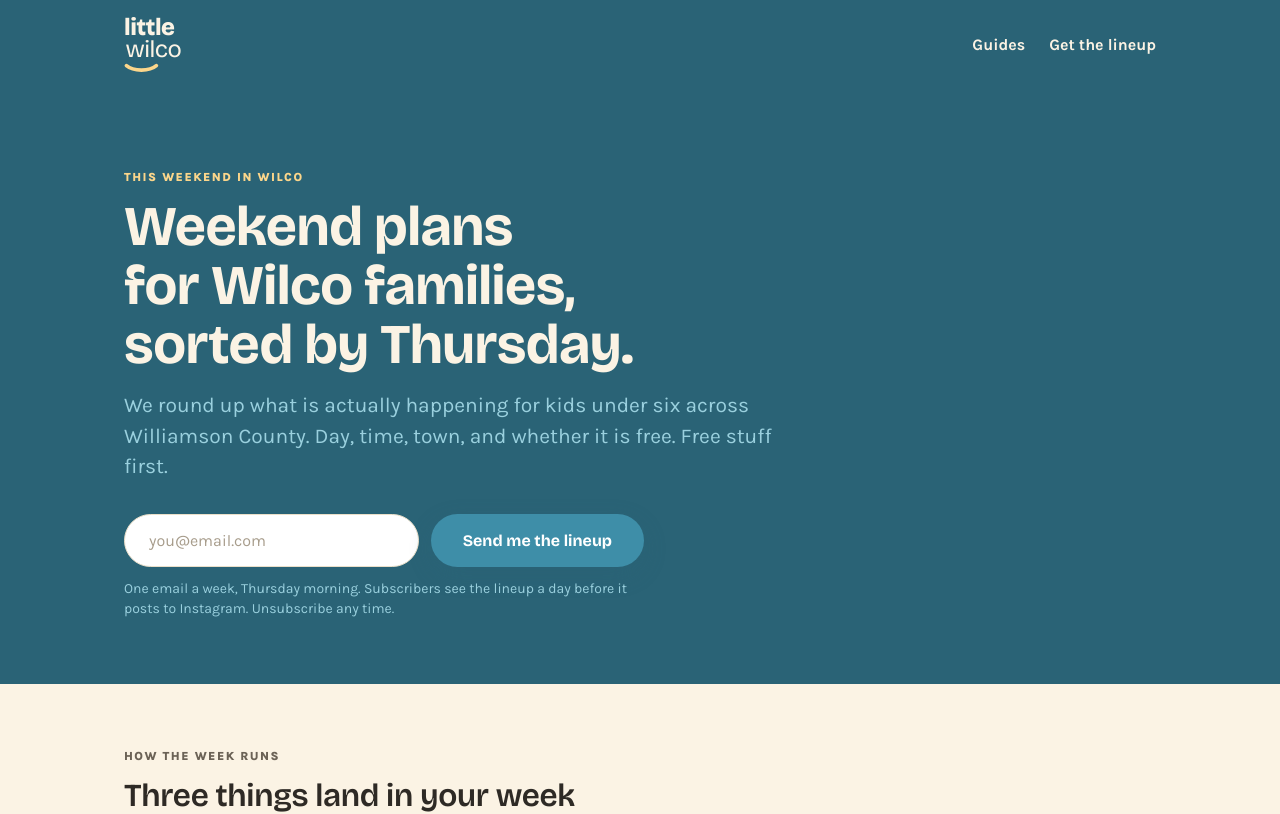
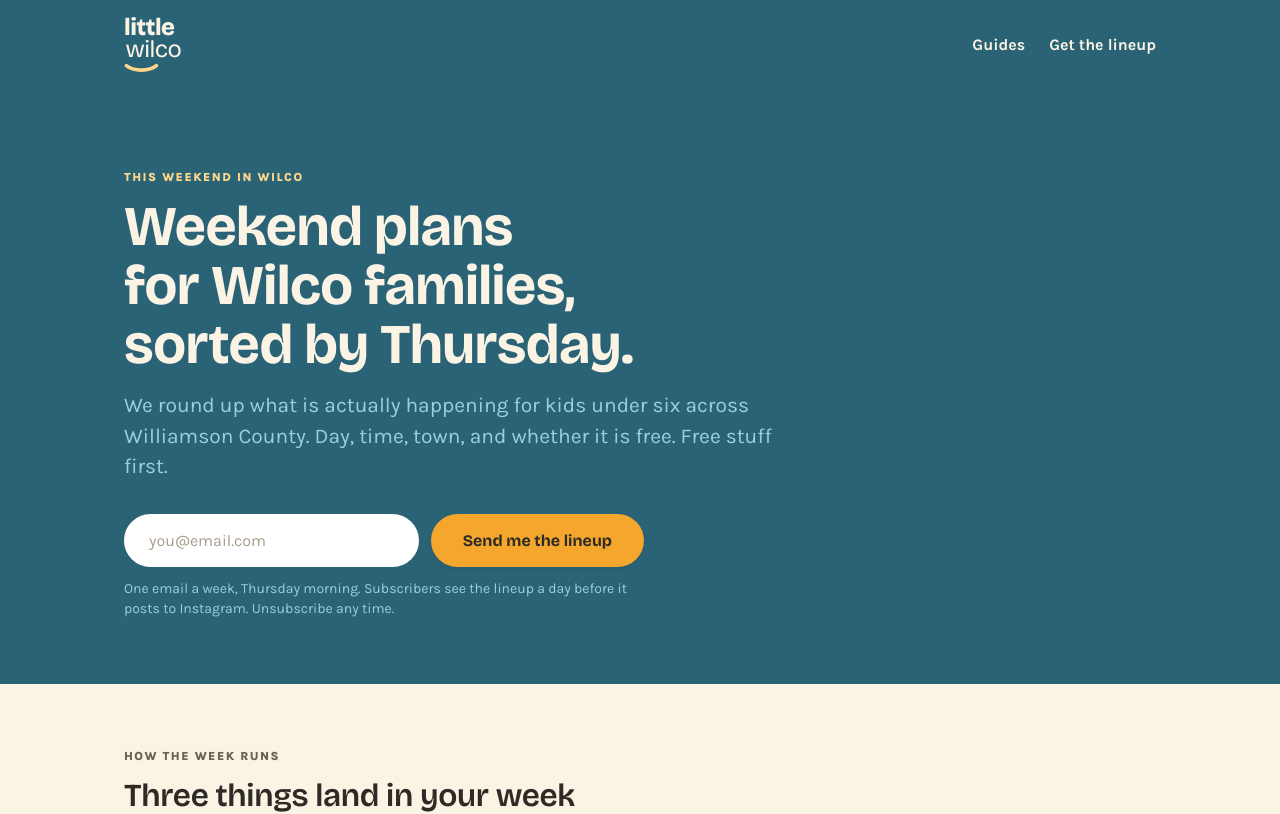
Before and after one commit to Redman-Creative/littlewilco, a Next.js app: page / in a window 1280 px wide. Shown: the top 814 px of the page. Built offline with nearby package versions, Linux system fonts and the light colour scheme; no server answers.

Commit message:
Marigold hero CTA for contrast on the dark hero

```diff
--- a/src/app/globals.css
+++ b/src/app/globals.css
@@ -178,6 +178,21 @@ img { max-width: 100%; height: auto; display: block; }
 .hero .lede { color: var(--lw-sky-light); max-width: 52ch; }
 .hero .smile { display: block; margin-bottom: var(--space-6); }
 
+/* On the dark hero, sky-on-sky-dark is too low contrast for the primary CTA.
+   Marigold carries the call to action instead; ink on marigold reads cleanly. */
+.hero .btn--primary {
+  background: var(--color-secondary);
+  color: var(--text-on-secondary);
+  box-shadow: var(--shadow-sm);
+}
+.hero .btn--primary:hover {
+  background: var(--lw-sun-light);
+  color: var(--text-on-secondary);
+}
+.hero .subscribe input[type="email"] {
+  border-color: transparent;
+}
+
 /* ---------- Steps ---------- */
 .steps {
   display: grid;
```
